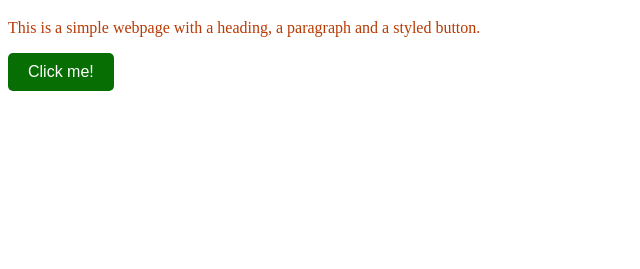
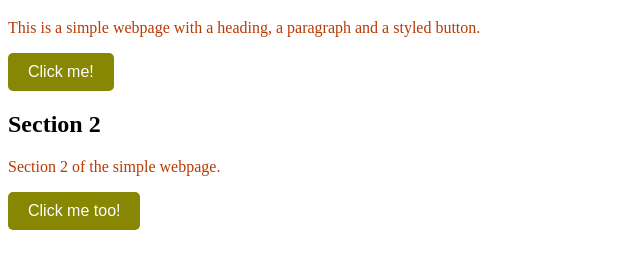
Before and after one commit to abiud254/HTML-CSS-Git-Assignment-1, a plain HTML site: page index.html in a window 1280 px wide. Shown: the part 61-330 px from the top of the page, without its empty margins (0-640 px from the left). Drawn offline with Linux system fonts and the light colour scheme.

Commit message:
changed button color

```diff
--- a/css/styles.css
+++ b/css/styles.css
@@ -7,7 +7,7 @@ p {
 }
 
 button {
-  background-color: #076e03;
+  background-color: #878703;
   color: white;
   padding: 10px 20px;
   border: none;
@@ -16,5 +16,5 @@ button {
 }
 
 button:hover {
-  background-color: #11d10a;
+  background-color: #cccc06;
 }
--- a/index.html
+++ b/index.html
@@ -12,5 +12,8 @@
       This is a simple webpage with a heading, a paragraph and a styled button.
     </p>
     <button>Click me!</button>
+    <h2>Section 2</h2>
+    <p>Section 2 of the simple webpage.</p>
+    <button type="">Click me too!</button>
   </body>
 </html>
```
